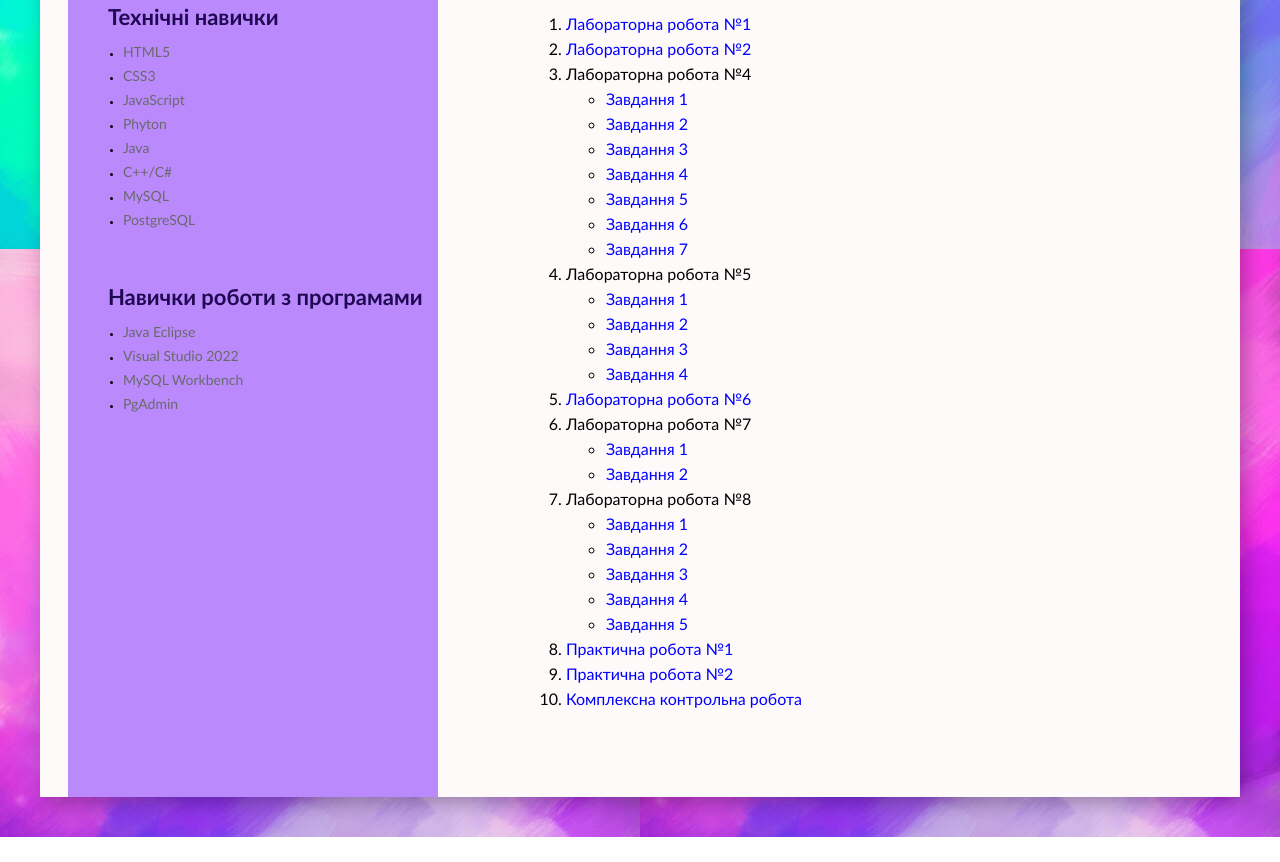
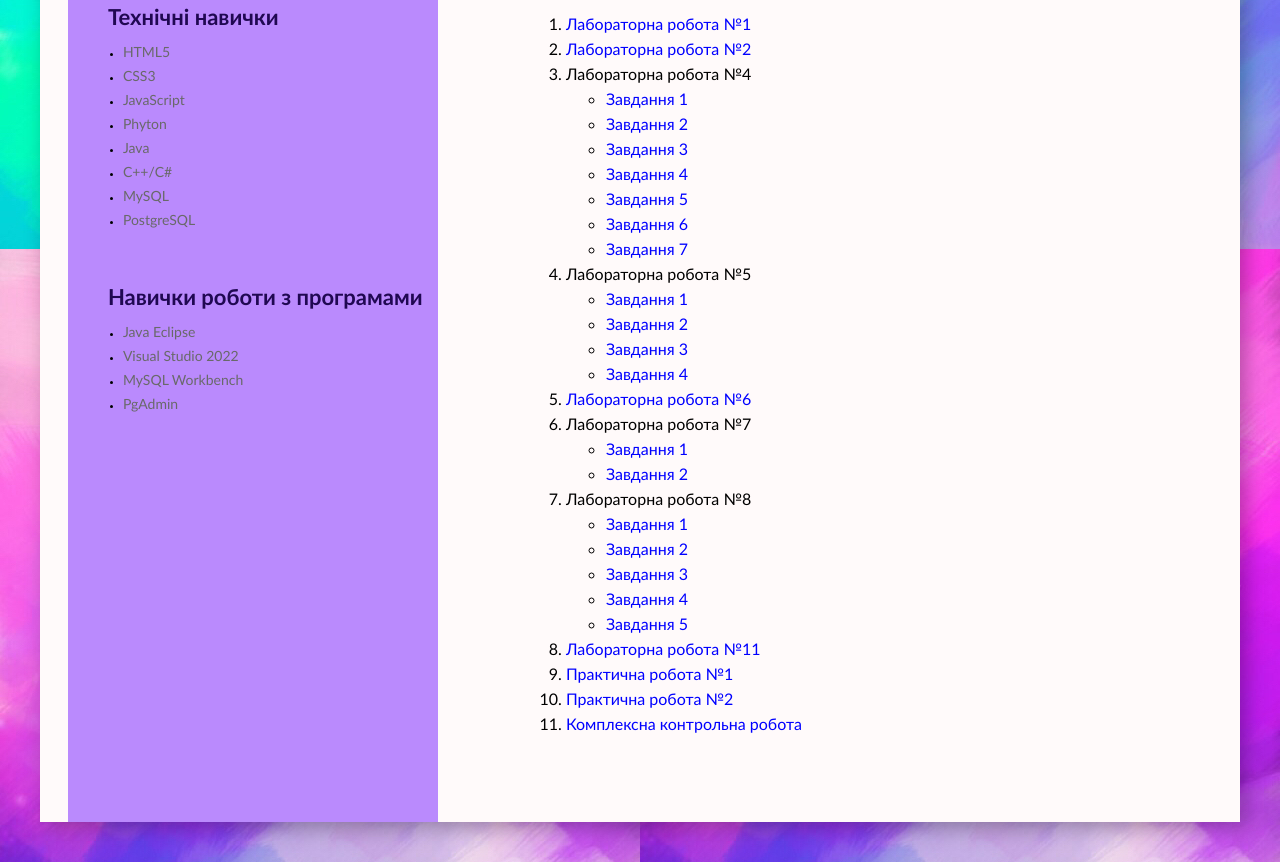
Before and after one commit to yuriiv1902/yuriiv1902.github.io, a plain HTML site: page index.html in a window 1280 px wide. Shown: the part 887-1749 px from the top of the page. Before the commit the page ends 1724 px from the top, so only its background shows below. Drawn offline with Linux system fonts and the light colour scheme.

Commit message:
Update index.html

```diff
--- a/index.html
+++ b/index.html
@@ -86,6 +86,7 @@
 									<li><a href="LR8/task4/index.html">Завдання 4</a></li>
 									<li><a href="LR8/task5/index.html">Завдання 5</a></li>
 								</ul>
+						 <li><a href="Lab11/index.html" target="_blank">Лабораторна робота №11</a></li>
                             <li><a href="PR1/index.html" target="_blank">Практична робота №1</a></li>
                             <li><a href="PR2/index.html" target="_blank">Практична робота №2</a></li>
 							<li><a href="KKP/index.html" target="_blank">Комплексна контрольна робота</a></li>
```
